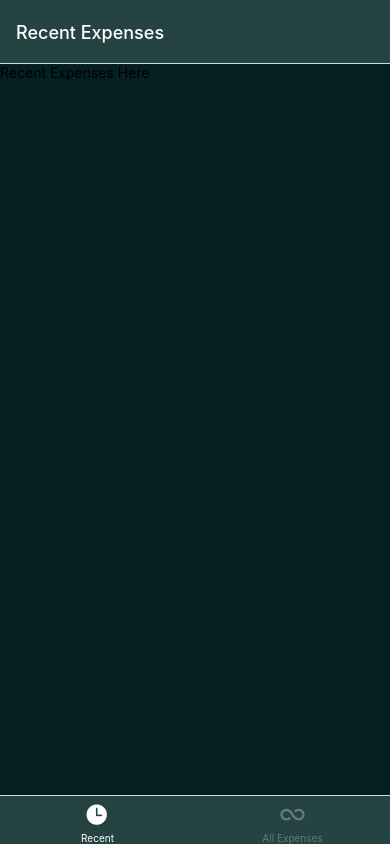
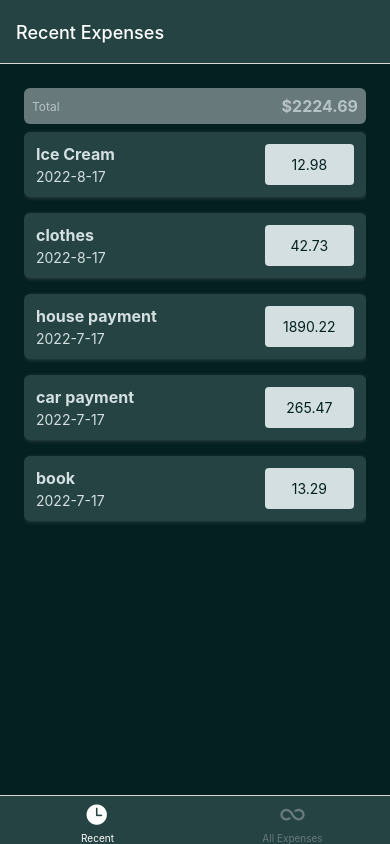
Before and after one commit to DustinMcMullen/expenseTrackerApp, a React Native app: screen /Recent in a window 390 px wide. Built offline with nearby package versions, Linux system fonts and the light colour scheme.

Commit message:
Created expense output data & UI

```diff
--- a/Screens/AllExpensesScreen.js
+++ b/Screens/AllExpensesScreen.js
@@ -5,10 +5,7 @@ import { ExpensesOutput } from "../components/expensesOutput/ExpensesOutput";
 export const AllExpensesScreen = ({}) => {
 
     return(
-        <View>
-            <Text>All Expenses Here</Text>
-            <ExpensesOutput expenses={100} />
-        </View>
+            <ExpensesOutput timePeriod="all" />
     )
 }
 
--- a/Screens/RecentExpensesScreen.js
+++ b/Screens/RecentExpensesScreen.js
@@ -1,14 +1,12 @@
 import { View, Text, StyleSheet } from "react-native";
 
 import { globalStyles } from "../constants/styles";
+import { ExpensesOutput } from "../components/expensesOutput/ExpensesOutput";
 
 export const RecentExpensesScreen = ({}) => {
 
     return (
-        <View style={styles.rootCont}>
-        {/* // <View> */}
-            <Text>Recent Expenses Here</Text>
-        </View>
+            <ExpensesOutput timePeriod="last 7 days" />
     )
 }
 
--- /dev/null
+++ b/components/expensesOutput/ExpenseItem.js
@@ -0,0 +1,59 @@
+import { Pressable, View, Text, StyleSheet } from "react-native";
+
+import { globalStyles } from "../../constants/styles";
+import { getFormattedDate } from "../../util/date";
+
+export const ExpenseItem = ({title, date, amount}) => {
+    return (
+        <Pressable>
+            <View style={styles.rootContainer}>
+            <View style={styles.expenseDetailsCont}>
+                <Text style={[styles.textBase, styles.descriptionText]}>{title}</Text>
+                <Text style={styles.textBase}>{getFormattedDate(date)}</Text>
+            </View>
+            <View style={styles.expenseAmountCont}>
+                <Text style={styles.amountText}>{amount}</Text>
+            </View>
+            </View>
+        </Pressable>
+    );
+}
+
+const styles = StyleSheet.create({
+    rootContainer: {
+        padding: 12,
+        marginVertical: 8,
+        backgroundColor: globalStyles.colors.primary700,
+        flexDirection: "row",
+        justifyContent: "space-between",
+        borderRadius: 6,
+        elevation: 3,
+        shadowColor: globalStyles.colors.primary400,
+        shadowRadius: 4,
+        shadowOffset: {width: 1, height: 1},
+        shadowOpacity: 0.4,
+    },
+    expenseDetailsCont: {
+        flex: 7
+    },
+    expenseAmountCont: {
+        flex: 2,
+        paddingHorizontal: 12,
+        paddingVertical: 4,
+        backgroundColor: globalStyles.colors.primary200,
+        justifyContent: "center",
+        alignItems: "center",
+        borderRadius: 4
+    },
+    textBase: {
+        color: globalStyles.colors.primary200
+    },
+    descriptionText: {
+        fontSize: 16,
+        marginBottom: 4,
+        fontWeight: "bold"
+    },
+    amountText: {
+        color: globalStyles.colors.primary800
+    }
+});
--- a/components/expensesOutput/ExpensesOutput.js
+++ b/components/expensesOutput/ExpensesOutput.js
@@ -1,20 +1,67 @@
 import { View, Text, StyleSheet, ScrollView, FlatList } from "react-native";
 
-export const ExpensesOutput = ({expenses, timeline}) => {
+import { ExpenseItem } from "./ExpenseItem";
+import { globalStyles } from "../../constants/styles";
+
+export const ExpensesOutput = ({expenses, timePeriod}) => {
+
+    const DUMMYEXPENSES = [
+        {id: "e1", title: "Ice Cream", amount: 12.98, date: new Date("2022-08-17")},
+        {id: "e2", title: "clothes", amount: 42.73, date: new Date("2022-08-17")},
+        {id: "e3", title: "house payment", amount: 1890.22, date: new Date("2022-07-17")},
+        {id: "e4", title: "car payment", amount: 265.47, date: new Date("2022-07-17")},
+        {id: "e5", title: "book", amount: 13.29, date: new Date("2022-07-17")}
+    ];
+
+    // const sumOfExpenses = expenses.reduce( (sum, currentItem) => {
+    const sumOfExpenses = DUMMYEXPENSES.reduce( (sum, currentItem) => {
+        return sum + currentItem.amount
+    }, 0  );
+
+    function renderExpenses (itemData) {
+        return (
+            <ExpenseItem {...itemData.item} />
+        )
+    }
 
     return(
-        <View>
-            <View>
-                <Text>{timeline === "all" ? "Showing All Expenses" : "Showing Expenses from the last 7 days"}</Text>
-                <Text>Total: $XX.xx</Text>
+        <View style={styles.rootContainer}>
+            <View style={styles.summaryContainer}>
+                <Text style={styles.timePeriod}>{"Total"}</Text>
+                <Text style={styles.expensesSum}>${sumOfExpenses.toFixed(2)}</Text>
             </View>
             <FlatList
-
+                data={DUMMYEXPENSES}
+                renderItem={renderExpenses}
+                keyExtractor={(item) => item.id}
             />
         </View>
     )
 }
 
 const styles = StyleSheet.create({
-
+    rootContainer: {
+        flex: 1,
+        paddingHorizontal: 24,
+        paddingTop: 24,
+        paddingBottom: 0,
+        backgroundColor: globalStyles.colors.primary800
+    },
+    summaryContainer: {
+        padding: 8,
+        backgroundColor: globalStyles.colors.primary400,
+        borderRadius: 6,
+        flexDirection: "row",
+        justifyContent: "space-between",
+        alignItems: "center"
+    },
+    timePeriod: {
+        fontSize: 12,
+        color: globalStyles.colors.primary300,
+    },
+    expensesSum: {
+        fontSize: 16,
+        fontWeight: "bold",
+        color: globalStyles.colors.primary300
+    }
 })
--- /dev/null
+++ b/util/date.js
@@ -0,0 +1,4 @@
+
+export function getFormattedDate (date) {
+    return `${date.getFullYear()}-${date.getMonth()+1}-${date.getDate()}`;
+}
```
